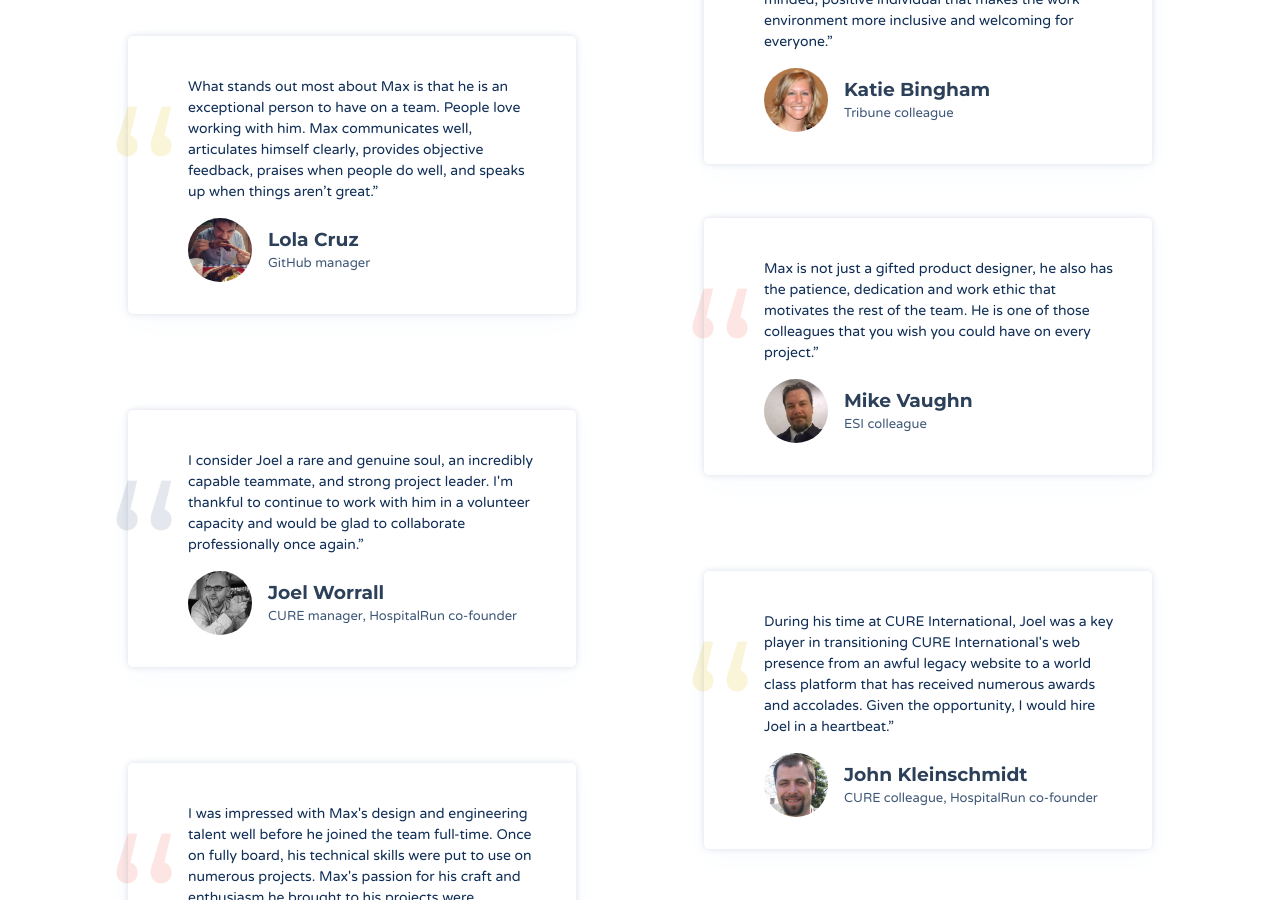
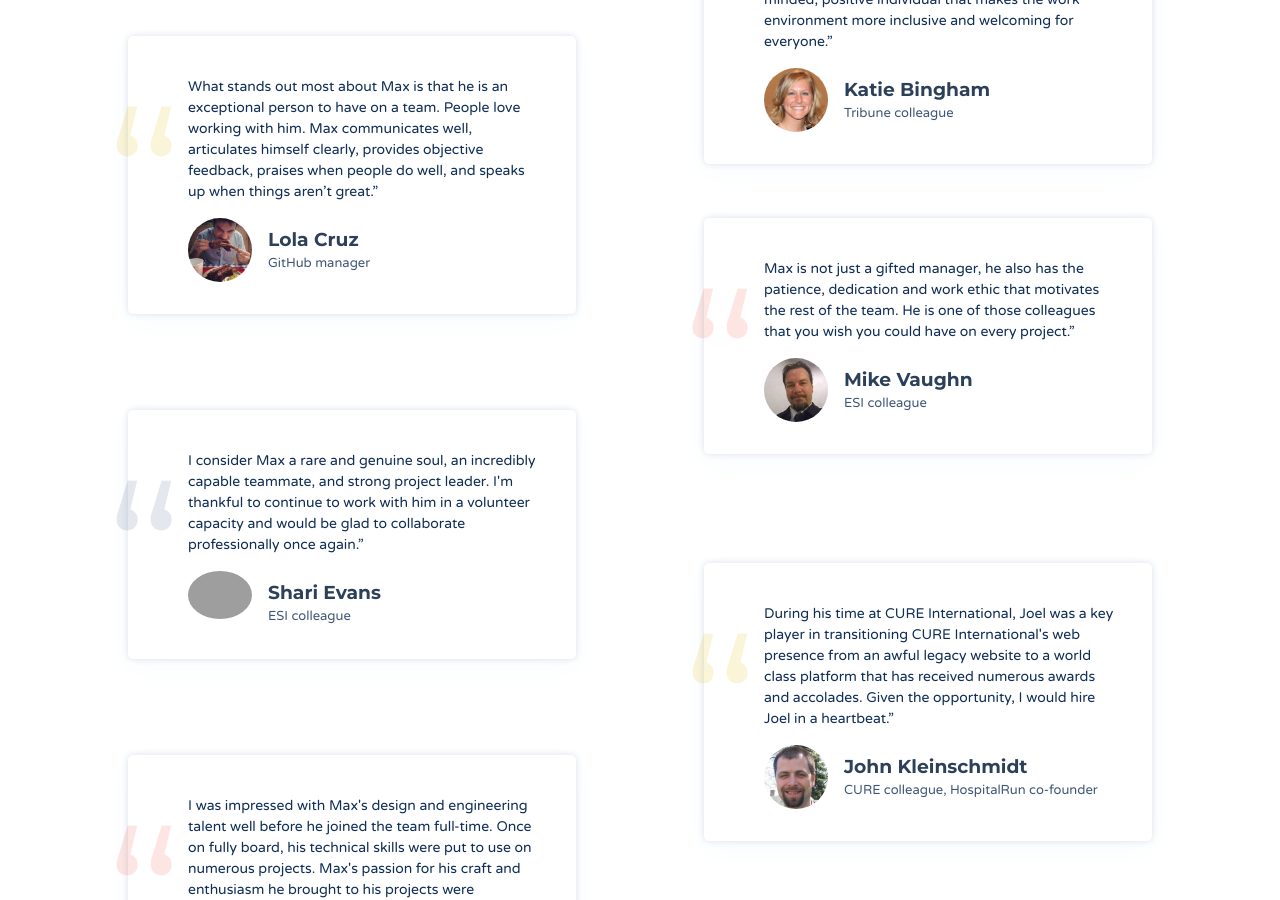
Before and after one commit to zenifold/max_page, a Jekyll site: the page built from index.html, in a window 1280 px wide and 900 px high, scrolled down 4170 px. Built offline with Jekyll 4.4.1, drawn with Linux system fonts in a browser that asks for light colours; some web fonts are replaced; grey boxes are pictures that could not be loaded.

Commit message:
shari update

```diff
--- a/_data/quotes.yaml
+++ b/_data/quotes.yaml
@@ -17,15 +17,15 @@
   url: https://www.linkedin.com/in/mikevaughn78
   image: /img/quotes/mvaughn.jpg
   quote: |
-    Max is not just a gifted product designer, he also has the patience, dedication and work ethic that motivates the rest of the team. He is one of those colleagues that you wish you could have on every project.”
+    Max is not just a gifted manager, he also has the patience, dedication and work ethic that motivates the rest of the team. He is one of those colleagues that you wish you could have on every project.”
   title: ESI colleague
 
-- name: Joel Worrall
-  url: https://www.linkedin.com/in/jworrall/
-  image: /img/quotes/joelworrall.png
+- name: Shari Evans
+  url: https://www.linkedin.com/in/shari-n-evans
+  image: /img/quotes/sevans.png
   quote: |
-    I consider Joel a rare and genuine soul, an incredibly capable teammate, and strong project leader. I'm thankful to continue to work with him in a volunteer capacity and would be glad to collaborate professionally once again.”
-  title: CURE manager, HospitalRun co-founder
+    I consider Max a rare and genuine soul, an incredibly capable teammate, and strong project leader. I'm thankful to continue to work with him in a volunteer capacity and would be glad to collaborate professionally once again.”
+  title: ESI colleague
 
 - name: John Kleinschmidt
   url: https://www.linkedin.com/in/johnkleinschmidt/
```
Also changed, not shown: img/quotes/sevans.jpg (added).
